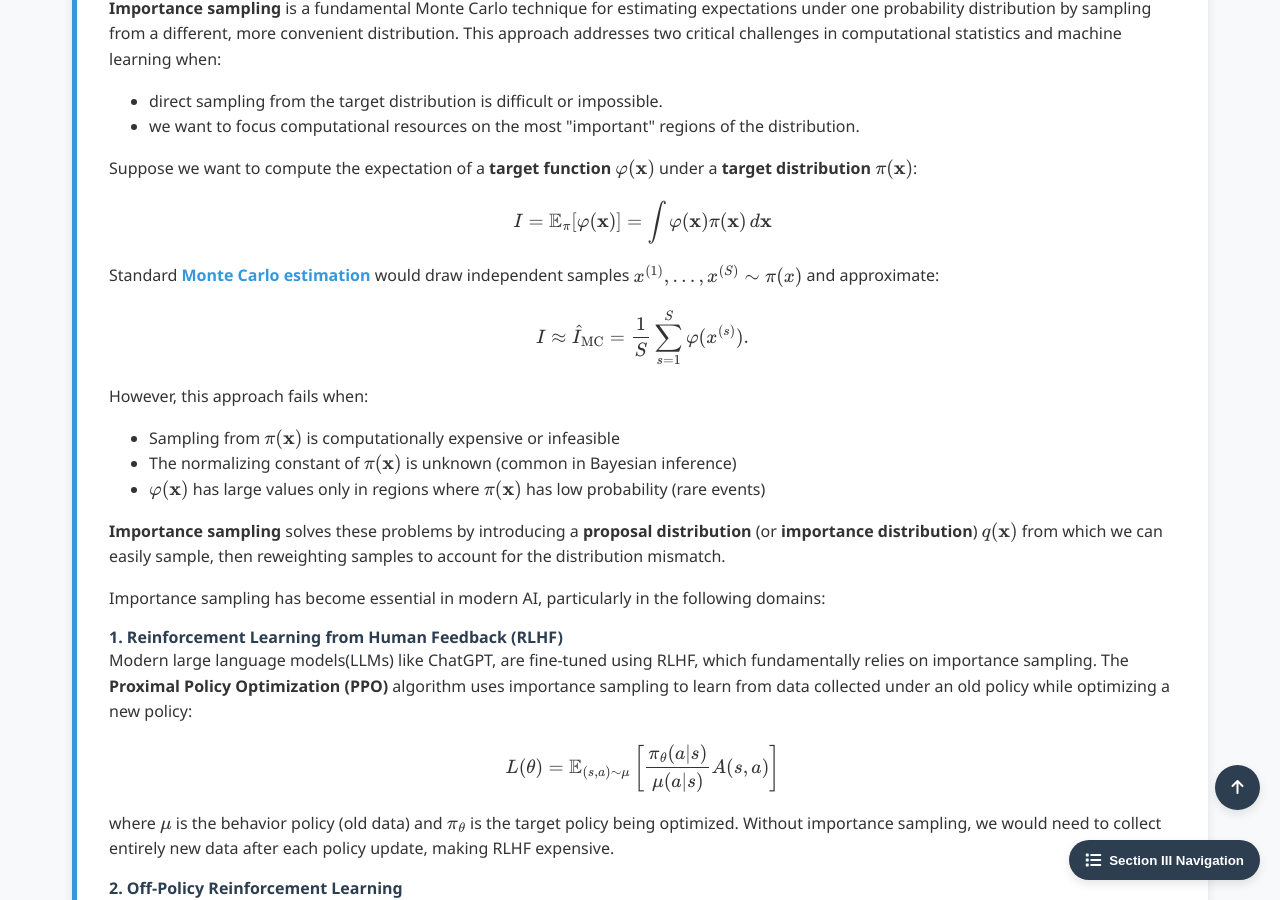
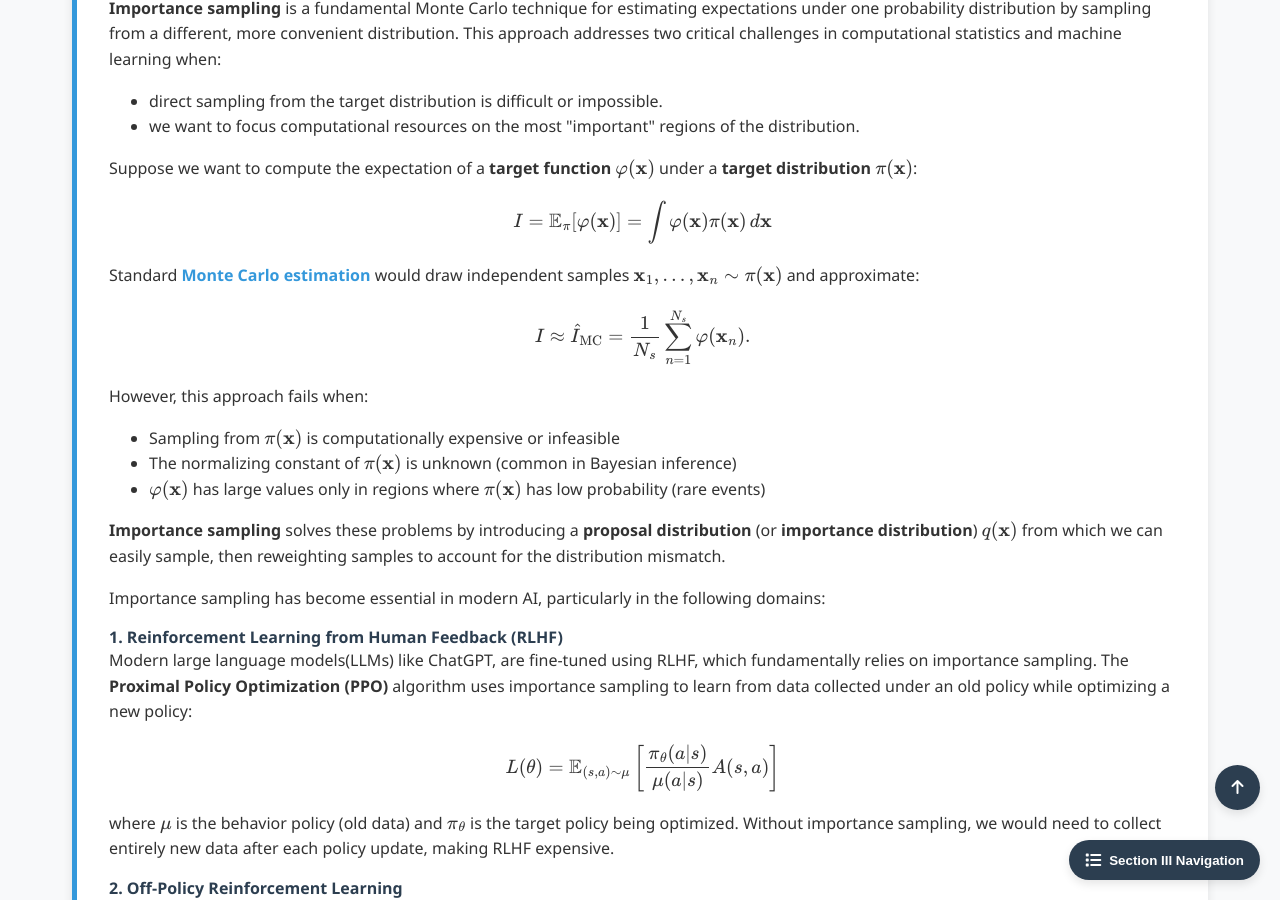
Before and after one commit to Yusukey01/yusukey01.github.io, a Jekyll site: the page built from Mathematics/Probability/importance_sampling.html, in a window 1280 px wide and 900 px high, scrolled down 692 px. Built offline with Jekyll 4.4.1, drawn with Linux system fonts in a browser that asks for light colours.

Commit message:
making Importance sampling, direct

```diff
--- a/Mathematics/Probability/importance_sampling.html
+++ b/Mathematics/Probability/importance_sampling.html
@@ -155,9 +155,9 @@ uses_python: false
                 </p>
                 <p>
                     Standard <a href="monte_carlo.html"><strong>Monte Carlo estimation</strong></a> would draw independent samples
-                    \(x^{(1)}, \ldots, x^{(S)} \sim \pi(x)\) and approximate:
+                    \(\mathbf{x}_1, \ldots, \mathbf{x}_n \sim \pi(\mathbf{x})\) and approximate:
                     \[
-                    I \approx \hat{I}_{\text{MC}} = \frac{1}{S} \sum_{s=1}^S \varphi(x^{(s)}).
+                    I \approx \hat{I}_{\text{MC}} = \frac{1}{N_s} \sum_{n=1}^{N_s} \varphi(\mathbf{x}_n).
                     \]
                 </p>
                 <p>
```
